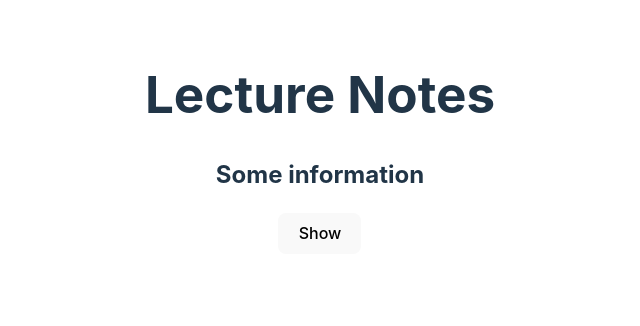
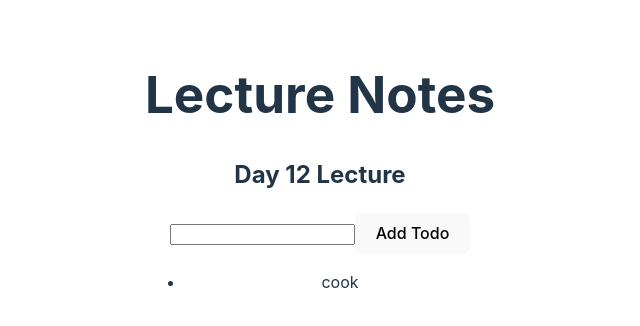
Before and after one commit to felixchen3674/react04292024, a React (Vite) app in the folder lecture/react_lecture/: page / in a window 1280 px wide. Shown: the top 326 px of the page, without its empty margins (320-960 px from the left). Built offline with nearby package versions, Linux system fonts and the light colour scheme.

Commit message:
lecture day 12

```diff
--- a/lecture/react_lecture/src/App.tsx
+++ b/lecture/react_lecture/src/App.tsx
@@ -1,13 +1,15 @@
 import "./App.css";
 import Day11Lecture from "./Day11Lecture";
+import Day12Lecture from "./Day12 Lecture";
 
 function App() {
   return (
     <>
       <h1>Lecture Notes</h1>
-      <Day11Lecture>
+      {/* <Day11Lecture>
         <div>hello</div>
-      </Day11Lecture>
+      </Day11Lecture> */}
+      <Day12Lecture />
     </>
   );
 }
--- a/lecture/react_lecture/src/Day11Lecture/Counter.tsx
+++ b/lecture/react_lecture/src/Day11Lecture/Counter.tsx
@@ -3,7 +3,7 @@ import { useState } from "react";
 export default function Counter() {
   const [count, setCount] = useState(0);
 
-//   console.log("Counter rendered");
+  console.log("Counter rendered");
 
   const handleAdd = () => {
     setCount(count + 1);
--- /dev/null
+++ b/lecture/react_lecture/src/Day12 Lecture/ControlledComponents/Input.tsx
@@ -0,0 +1,33 @@
+import React, { FormEvent, MouseEvent, useState } from "react";
+
+export default function Input() {
+  const [value, setValue] = useState<string>("apple");
+
+  const handleClick = (e: MouseEvent<HTMLButtonElement>) => {
+    console.log(value);
+
+    //never use dom manipulation in react
+    // console.log((document.getElementById("input") as HTMLInputElement).value);
+  };
+
+  const handleSubmit = (e: FormEvent) => {
+    e.preventDefault();
+    console.log("submitted");
+  };
+
+  return (
+    <form onSubmit={handleSubmit}>
+      <input
+        id="input"
+        value={value}
+        onChange={(e) => {
+          setValue(e.target.value);
+        }}
+      />
+      <button type="button" onClick={handleClick}>
+        Normal Click
+      </button>
+      <button type="submit">Submit Button</button>
+    </form>
+  );
+}
--- /dev/null
+++ b/lecture/react_lecture/src/Day12 Lecture/EventHandlers.tsx
@@ -0,0 +1,9 @@
+import React from "react";
+
+export default function EventHandlers() {
+  const handleClick = () => {
+    console.log("clicked");
+  };
+
+  return <button onClick={handleClick}>click</button>;
+}
--- /dev/null
+++ b/lecture/react_lecture/src/Day12 Lecture/KeepComponentsPure.tsx
@@ -0,0 +1,19 @@
+import React from "react";
+
+
+// smart / dumb components
+// container / presentational component
+
+// Keeping components pure, so it's easier for testing
+
+
+
+
+export default function KeepComponentsPure({ a }: any) {
+  return (
+    <div>
+      <h3>Keeping Components Pure</h3>
+      <div>{a}</div>
+    </div>
+  );
+}
--- /dev/null
+++ b/lecture/react_lecture/src/Day12 Lecture/UpdatingState.tsx
@@ -0,0 +1,43 @@
+import { FormEvent, useState } from "react";
+
+interface Todo {
+  id: number;
+  task: string;
+}
+
+export default function UpdatingState() {
+  const [todos, setTodos] = useState<Todo[]>([{ id: 1, task: "cook" }]);
+  const [newTask, setNewTask] = useState("");
+
+  const handleSubmit = (e: FormEvent) => {
+    e.preventDefault();
+    const newId = todos[todos.length - 1].id + 1;
+
+    const newTodo = {
+      id: newId,
+      task: newTask,
+    } as Todo;
+    // console.log("todos", todos);
+
+    setTodos([...todos, newTodo]);
+    // console.log(todos);
+  };
+
+  return (
+    <div>
+      <form onSubmit={handleSubmit}>
+        <input value={newTask} onChange={(e) => setNewTask(e.target.value)} />
+        <button>Add Todo</button>
+      </form>
+      <ul>
+        {todos.map((todo) => {
+          return (
+            <li key={todo.id}>
+              <div>{todo.task}</div>
+            </li>
+          );
+        })}
+      </ul>
+    </div>
+  );
+}
--- /dev/null
+++ b/lecture/react_lecture/src/Day12 Lecture/index.tsx
@@ -0,0 +1,17 @@
+import { useState } from "react";
+import KeepComponentsPure from "./KeepComponentsPure";
+import Input from "./ControlledComponents/Input";
+import EventHandlers from "./EventHandlers";
+import UpdatingState from "./UpdatingState";
+
+export default function Day12Lecture() {
+  return (
+    <div>
+      <h2>Day 12 Lecture</h2>
+      {/* <KeepComponentsPure a={"a"} /> */}
+      {/* <Input /> */}
+      {/* <EventHandlers /> */}
+      <UpdatingState />
+    </div>
+  );
+}
```
Also changed, not shown: 1 other file (tests, documents, lock files or other folders).
